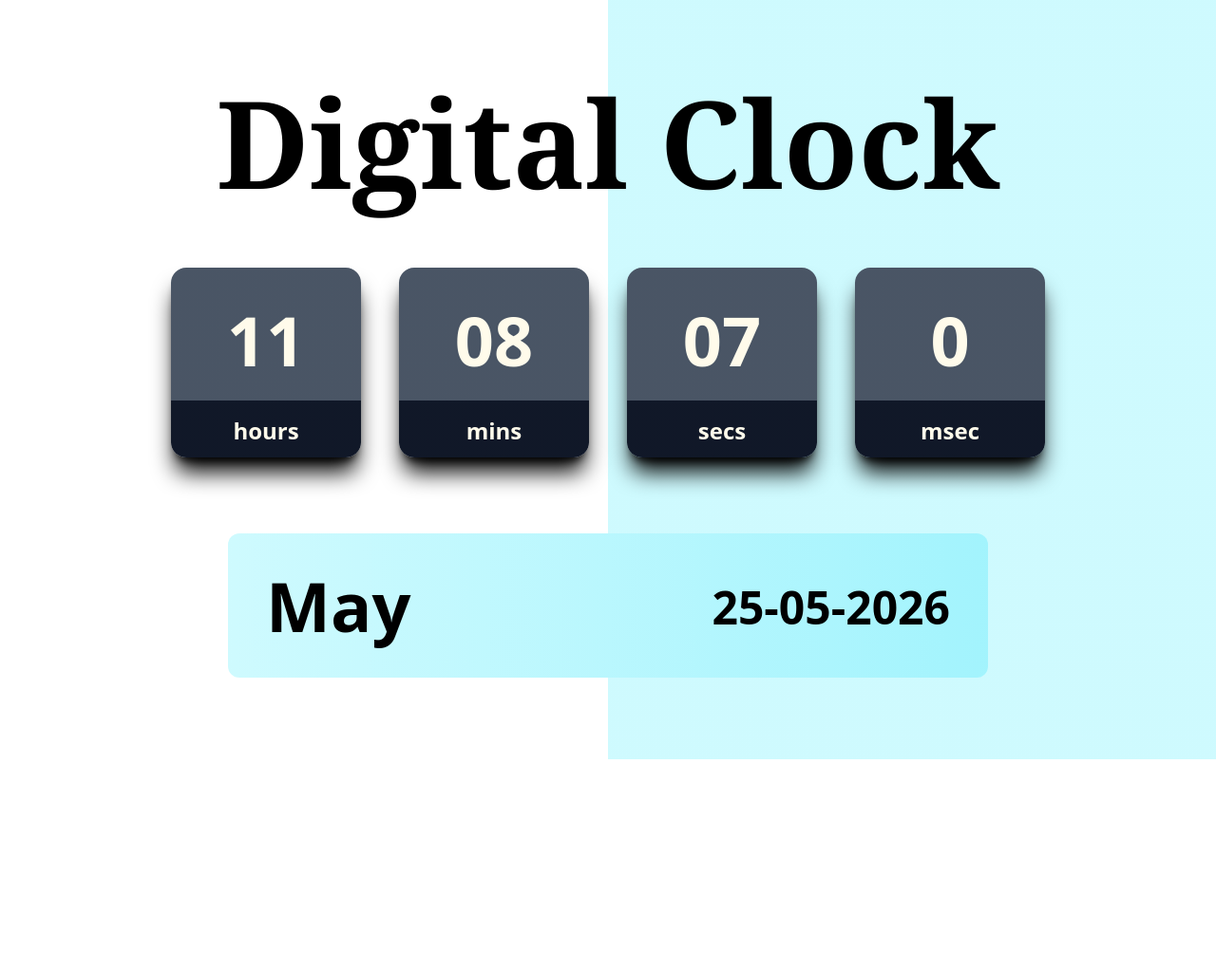
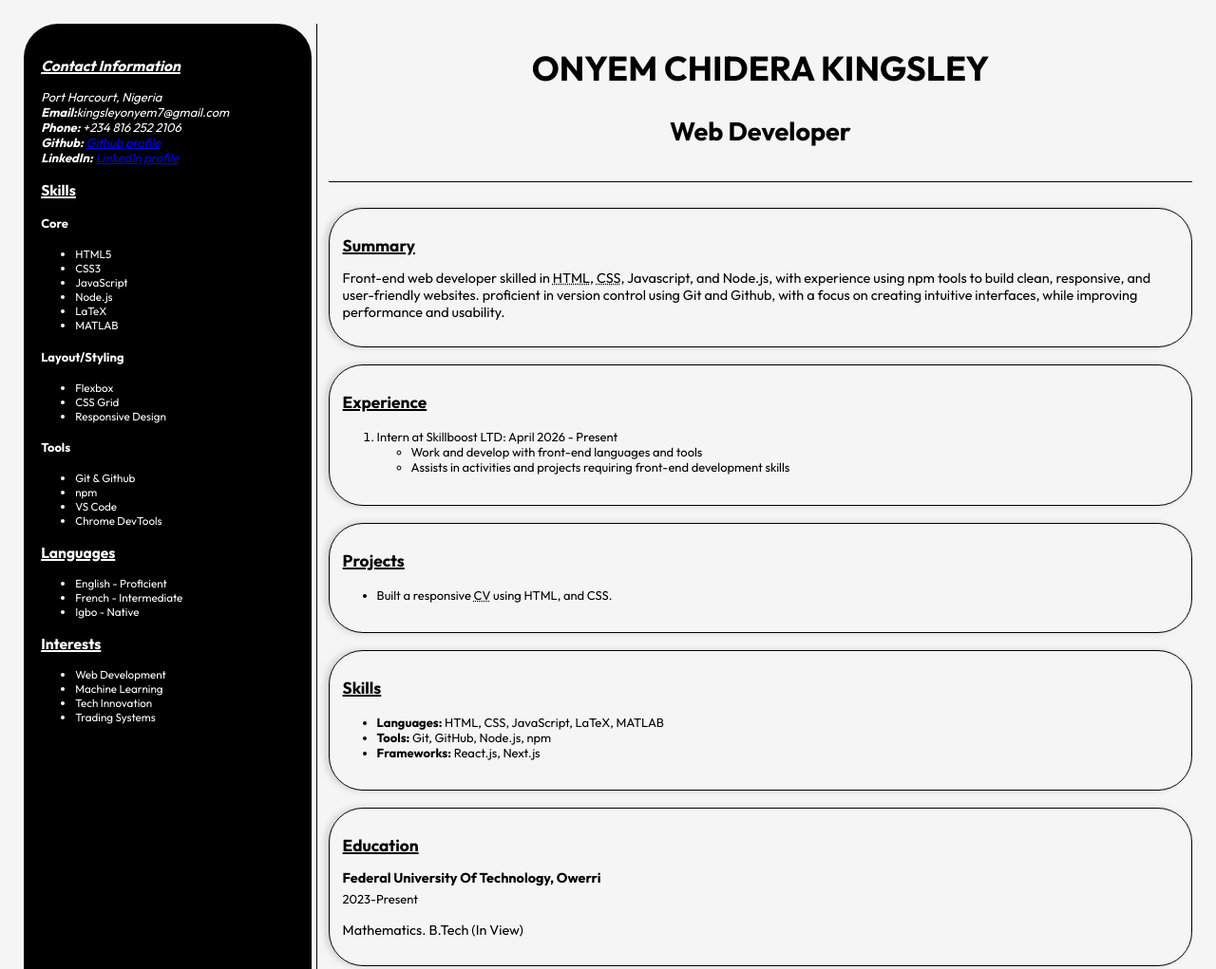
Before and after one commit to koechy77/Tailwind-Digital-Clock, a website: page index.html in a window 1280 px wide. Shown: the top 1021 px of the page at 95% size. Before the commit the page ends 800 px from the top, so only its background shows below. Drawn offline with Linux system fonts and the light colour scheme.

Commit message:
restore index.html

```diff
--- a/index.html
+++ b/index.html
@@ -1,38 +1,148 @@
 <!DOCTYPE html>
 <html lang="en">
+
 <head>
     <meta charset="UTF-8">
-    <meta name="viewport" content="width=device-width, initial-scale=1.0">
-    <title>Clock</title>
-    <link rel="stylesheet" href="./output.css">
+    <meta name="viewport" content="width=1024">
+    <title>my cv</title>
+    <link rel="stylesheet" href="css/style.css">
+    <link rel="preconnect" href="https://fonts.googleapis.com">
+<link rel="preconnect" href="https://fonts.gstatic.com" crossorigin>
+<link href="https://fonts.googleapis.com/css2?family=Inter:ital,opsz,wght@0,14..32,100..900;1,14..32,100..900&family=Outfit:wght@100..900&display=swap" rel="stylesheet">
 </head>
+
 <body>
-    <main class="clock">
-        <h1>Digital Clock</h1>
-        <section id="time">
-            <div>
-                <span>00</span>
-                <span>hours</span>
-            </div>
-            <div>
-                <span>00</span>
-                <span>mins</span>
-            </div>
-            <div>
-                <span>00</span>
-                <span>secs</span>
-            </div>
-            <div>
-                <span>00</span>
-                <span>msec</span>
-            </div>
-        </section>
-        <section id="date">
-            <span class="date-label">Date</span>
-            <span class="date-value">00-00-00</span>
-        </section>
-    </main>
-    <script src="./clock.js"></script>
+    <div class="container">
+        <header>
+            <h1 class="name">ONYEM CHIDERA KINGSLEY</h1>
+            <p class="title">Web Developer</p>
+        </header>
+        <main>
+            <section>
+                <h2>Summary</h2>
+                <p>Front-end web developer skilled in <abbr title="HyperText Markup Language ">HTML</abbr>, <abbr
+                        title="Cascading Style Sheets">CSS</abbr>, Javascript, and Node.js, with experience using
+                    npm
+                    tools
+                    to build clean, responsive, and user-friendly websites.
+                    proficient in version control using Git and Github, with a focus on creating intuitive
+                    interfaces,
+                    while
+                    improving performance and usability.</p>
+            </section>
+            <section>
+                <h2>Skills</h2>
+                <ul>
+                    <li><strong>Languages:</strong> HTML, CSS, JavaScript, LaTeX, MATLAB</li>
+                    <li><strong>Tools:</strong> Git, GitHub, Node.js, npm</li>
+                    <li><strong>Frameworks:</strong> React.js, Next.js</li>
+                </ul>
+            </section>
+            <section>
+                <h2>Projects</h2>
+                <ul>
+                    <li>
+                        Built a responsive <abbr title="Curriculum Vitae">CV</abbr> using <abbr>HTML</abbr>, and
+                        <abbr>CSS</abbr>.
+                    </li>
+                </ul>
+            </section>
+            <section>
+                <h2>Experience</h2>
+                <ol>
+                    <li>
+                        Intern at Skillboost LTD:
+                        <time datetime="2026-04">April 2026</time> -
+                        Present
+                    </li>
+                    <ul>
+                        <li>
+                            Work and develop with front-end languages and tools
+                        </li>
+                        <li>
+                            Assists in activities and projects requiring front-end development skills
+                        </li>
+                    </ul>
+                </ol>
+            </section>
+            <section class="education">
+                <h2>Education</h2>
+                <div class="education-item">
+                    <div class="education-header">
+                        <h3>Federal University Of Technology, Owerri</h3>
+                        <span class="date">2023-Present</span>
+                    </div>
+                    <p>Mathematics. B.Tech (In View)</p>
+                </div>
+            </section>
+            <section>
+                <h2>Leadership</h2>
+                <ul>
+                    <li>
+                        <abbr
+                            title="National Association Of Mathematics Science Students Of Nigeria">NAMSSN</abbr>(FUTO-Chapter)
+                        Treasurer, 2023/2024 session.
+                    </li>
+                    <li>Led a team of 5 developers on a web development project.</li>
+                </ul>
+            </section>
 
+        </main>
+        <aside>
+            <address>
+                <section>
+                    <h3>Contact Information</h3>
+                        <i class="fa-solid fa-location-dot"></i> Port Harcourt, Nigeria<br>
+                        <strong>Email:</strong>kingsleyonyem7@gmail.com<br>
+                        <strong>Phone:</strong> +234 816 252 2106<br>
+                        <strong>Github:</strong> <a href="https://github.com/koechy77">Github profile</a><br>
+                        <strong>LinkedIn:</strong> <a href="https://www.linkedin.com/in/chidera-onyem-449b74272?utm_source=share_via&utm_content=profile&utm_medium=member_android">LinkedIn profile</a>
+                </section>
+            </address>
+            <section>
+                <h3>Skills</h3>
+                <h4>Core</h4>
+                <ul>
+                    <li>HTML5</li>
+                    <li>CSS3</li>
+                    <li>JavaScript</li>
+                    <li>Node.js</li>
+                    <li>LaTeX</li>
+                    <li>MATLAB</li>
+                </ul>
+                <h4>Layout/Styling</h4>
+                <ul>
+                    <li>Flexbox</li>
+                    <li>CSS Grid</li>
+                    <li>Responsive Design</li>
+                </ul>
+                <h4>Tools</h4>
+                <ul>
+                    <li>Git & Github</li>
+                    <li>npm</li>
+                    <li>VS Code</li>
+                    <li>Chrome DevTools</li>
+                </ul>
+            </section>
+            <section>
+                <h3>Languages</h3>
+                <ul>
+                    <li>English - Proficient</li>
+                    <li>French - Intermediate</li>
+                    <li>Igbo - Native</li>
+                </ul>
+            </section>
+            <section>
+                <h3>Interests</h3>
+                <ul>
+                    <li>Web Development</li>
+                    <li>Machine Learning</li>
+                    <li>Tech Innovation</li>
+                    <li>Trading Systems</li>
+                </ul>
+            </section>
+        </aside>
+    </div>
 </body>
+
 </html>
```
